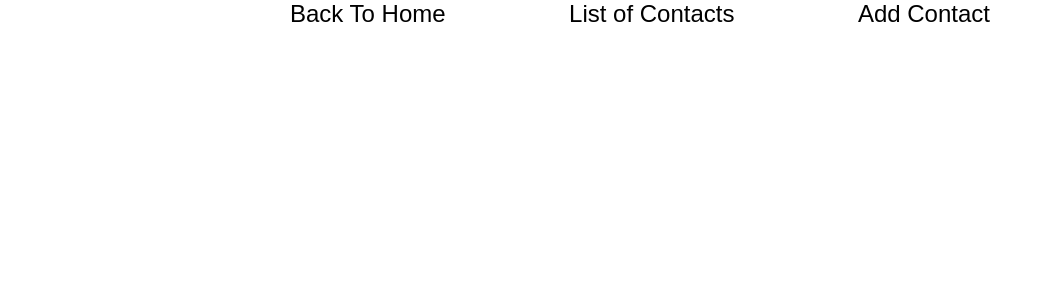
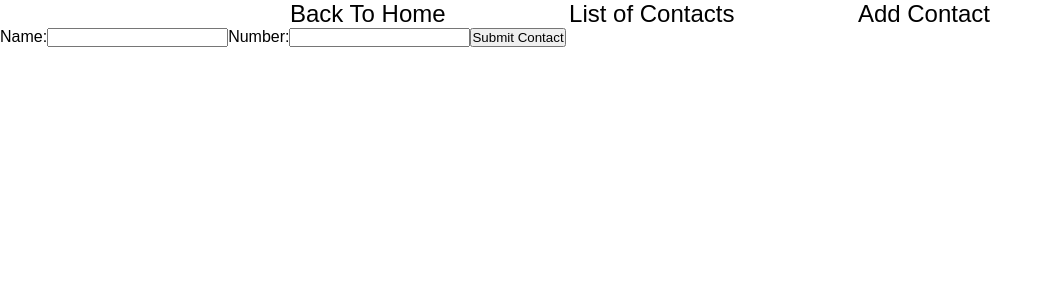
Before and after one commit to AlonaHarnyk/bc_78_react_next, a Next.js app: page /contacts/add in a window 1280 px wide. Shown: the top 300 px of the page, without its empty margins (0-1052 px from the left). Built offline with nearby package versions, Linux system fonts and the light colour scheme; no server answers.

Commit message:
added addContact logic

```diff
--- /dev/null
+++ b/app/contacts/add/AddContant.client.tsx
@@ -0,0 +1,22 @@
+"use client";
+
+import AddContactForm from "@/components/AddContactForm/AddContactForm";
+import { addContact } from "@/libs/api";
+import { ContactData } from "@/libs/types";
+import { useMutation, useQueryClient } from "@tanstack/react-query";
+
+export default function AddContactClient() {
+  const queryClient = useQueryClient();
+
+  const { mutate } = useMutation({
+    mutationFn: (data: ContactData) => addContact(data),
+    onSuccess: () => {
+      queryClient.invalidateQueries({ queryKey: ["contacts"] });
+    },
+    onError: () => {
+      console.log("error");
+    },
+  });
+
+  return <AddContactForm onSubmit={mutate} />;
+}
--- /dev/null
+++ b/app/contacts/add/page.tsx
@@ -0,0 +1,5 @@
+import AddContactClient from "./AddContant.client";
+
+export default function AddPage() {
+  return <AddContactClient />;
+}
--- /dev/null
+++ b/components/AddContactForm/AddContactForm.module.css
@@ -0,0 +1,3 @@
+.error {
+  color: red;
+}
--- /dev/null
+++ b/components/AddContactForm/AddContactForm.tsx
@@ -0,0 +1,60 @@
+"use client";
+import { Field, Form, Formik, type FormikHelpers, ErrorMessage } from "formik";
+import * as Yup from "yup";
+import css from "./AddContactForm.module.css";
+
+interface FormValues {
+  name: string;
+  number: string;
+}
+
+const initialValues: FormValues = {
+  name: "",
+  number: "",
+};
+
+const formSchema = Yup.object().shape({
+  name: Yup.string()
+    .min(2, "Name must be at least 2 symbols")
+    .required("Name is required"),
+  number: Yup.string()
+    .min(6, "Phone number mast be at least 6 numbers")
+    .required("Number is required"),
+});
+
+interface Props {
+  onSubmit: (data: FormValues) => void;
+}
+
+export default function AddContactForm({ onSubmit }: Props) {
+  const handleSubmit = (
+    values: FormValues,
+    formikHelpers: FormikHelpers<FormValues>
+  ) => {
+    onSubmit(values);
+    formikHelpers.resetForm();
+  };
+
+  return (
+    <Formik
+      initialValues={initialValues}
+      onSubmit={handleSubmit}
+      validationSchema={formSchema}
+    >
+      <Form>
+        <label>
+          Name:
+          <Field type="text" name="name" />
+          <ErrorMessage name="name" component="span" className={css.error} />
+        </label>
+        <label>
+          Number:
+          <Field type="tel" name="number" />
+          <ErrorMessage name="number" component="span" className={css.error} />
+        </label>
+
+        <button type="submit">Submit Contact</button>
+      </Form>
+    </Formik>
+  );
+}
--- a/libs/api.ts
+++ b/libs/api.ts
@@ -1,10 +1,10 @@
 import axios from "axios";
-import { Contact, User } from "./types";
+import { Contact, ContactData, User } from "./types";
 
 axios.defaults.baseURL = "https://6240d2109b450ae274385b44.mockapi.io/api";
 
-export async function getContacts(): Promise<Contact[]> {
-  const res = await axios.get<Contact[]>("/contacts");
+export async function getContacts(search?: string): Promise<Contact[]> {
+  const res = await axios.get<Contact[]>("/contacts", { params: { search } });
   return res.data;
 }
 
@@ -23,3 +23,9 @@ export async function getUserById(id: string): Promise<User> {
   const res = await axios.get<User>(`/users/${id}`);
   return res.data;
 }
+
+export async function addContact(contact: ContactData): Promise<Contact> {
+  const { data } = await axios.post<Contact>("/contacts", contact);
+
+  return data;
+}
--- a/libs/types.ts
+++ b/libs/types.ts
@@ -9,3 +9,8 @@ export interface User {
   isOnline: boolean;
   id: string;
 }
+
+export interface ContactData {
+  name: string;
+  number: string;
+}
--- a/package.json
+++ b/package.json
@@ -12,9 +12,11 @@
     "@tanstack/react-query": "^5.90.16",
     "axios": "^1.13.2",
     "devtools": "^8.42.0",
+    "formik": "^2.4.9",
     "next": "16.1.1",
     "react": "19.2.3",
-    "react-dom": "19.2.3"
+    "react-dom": "19.2.3",
+    "yup": "^1.7.1"
   },
   "devDependencies": {
     "@types/node": "^20",
```
Also changed, not shown: app/contacts/page.tsx (+7 -1 lines), components/SearchBar/SearchBar.tsx (added, +22 -0 lines), 1 other file (tests, documents, lock files or other folders).
